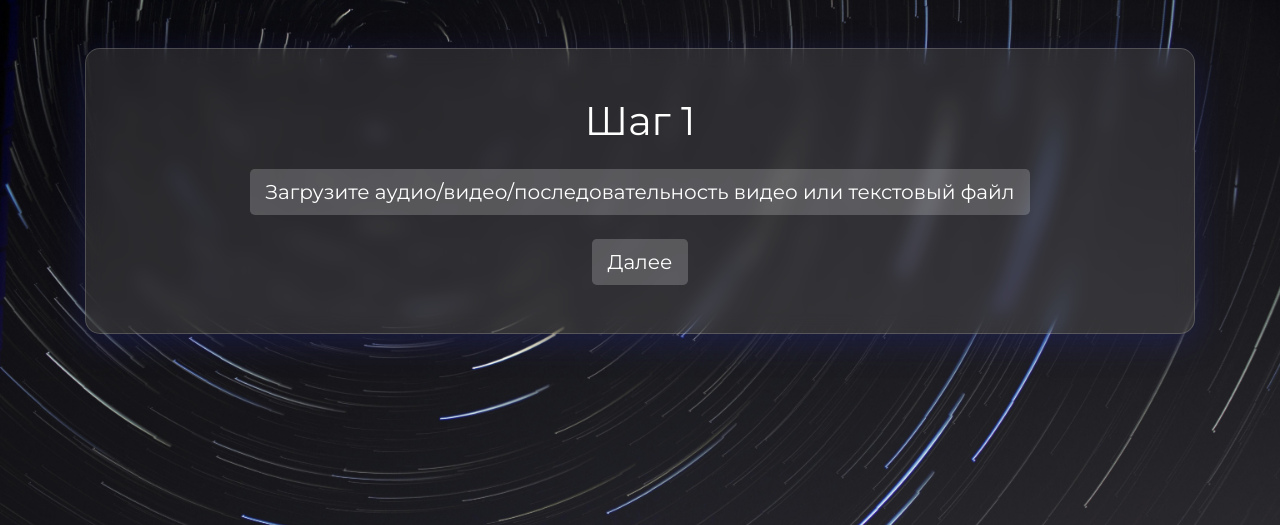
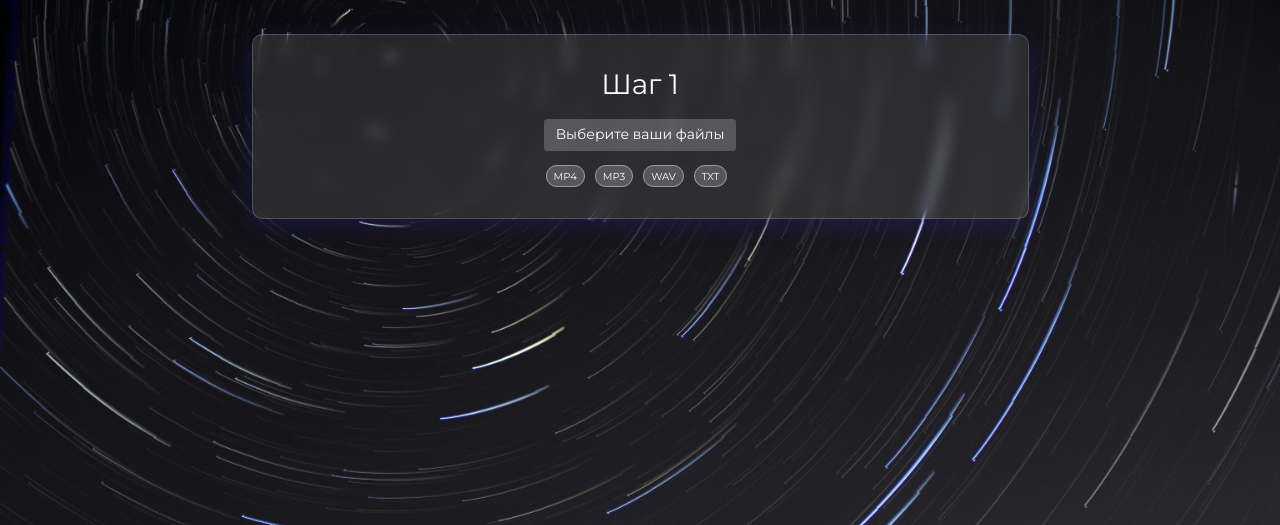
Before and after one commit to unrlight/Lecture-Summarizer-Py, a FastAPI app: page / in a window 1280 px wide. Shown: the top 525 px of the page. Run offline with FastAPI, Linux system fonts and the light colour scheme; some libraries are stand-ins or nearby versions.

Commit message:
chore: auto redirect to step 2; zoom to 0.7; minor ui improvents

```diff
--- a/static/css/styles.css
+++ b/static/css/styles.css
@@ -75,3 +75,22 @@ select.form-control option {
     color: #000;
     background-color: #fff;
 }
+
+.interface-wrapper {
+    zoom: 0.7;
+}
+
+
+.format-badges {
+    margin-top: 15px;
+}
+
+.badge-format {
+    background-color: rgba(255, 255, 255, 0.2);
+    color: #fff;
+    border: 1px solid rgba(255, 255, 255, 0.4);
+    border-radius: 20px;
+    padding: 5px 10px;
+    font-size: 0.9rem;
+    margin-right: 10px;
+}
--- a/templates/index.html
+++ b/templates/index.html
@@ -8,18 +8,33 @@
     <link href="https://fonts.googleapis.com/css?family=Montserrat&display=swap" rel="stylesheet">
 </head>
 <body>
+    <div class="interface-wrapper">
         <div class="container text-center mt-5">
             <div class="glass-card p-5">
                 <h1 class="mb-4">Шаг 1</h1>
-            <form action="/step2" enctype="multipart/form-data" method="post">
+                <form id="upload-form" action="/step2" enctype="multipart/form-data" method="post">
                     <div class="form-group">
                         <label class="btn btn-custom btn-lg">
-                        Загрузите аудио/видео/последовательность видео или текстовый файл
-                        <input type="file" name="files" accept=".mp3,.wav,.mp4,.txt" multiple hidden>
+                            Выберите ваши файлы
+                            <input
+                                type="file"
+                                name="files"
+                                accept=".mp3,.wav,.mp4,.txt"
+                                multiple
+                                hidden
+                                onchange="this.form.submit()"
+                            >
                         </label>
                     </div>
-                <button type="submit" class="btn btn-custom btn-lg">Далее</button>
+
+                    <div class="format-badges">
+                        <span class="badge-format">MP4</span>
+                        <span class="badge-format">MP3</span>
+                        <span class="badge-format">WAV</span>
+                        <span class="badge-format">TXT</span>
+                    </div>
                 </form>
+            </div>
         </div>
     </div>
 </body>
--- a/templates/step2.html
+++ b/templates/step2.html
@@ -8,6 +8,7 @@
     <link href="https://fonts.googleapis.com/css?family=Montserrat&display=swap" rel="stylesheet">
 </head>
 <body>
+    <div class="interface-wrapper">
         <div class="container mt-5">
             <div class="glass-card p-5">
                 <h1 class="text-center mb-4">Шаг 2</h1>
@@ -52,5 +53,6 @@
                 </form>
             </div>
         </div>
+    </div>
 </body>
 </html>
--- a/templates/step4.html
+++ b/templates/step4.html
@@ -10,6 +10,7 @@
     <script src="https://cdnjs.cloudflare.com/ajax/libs/html2pdf.js/0.10.1/html2pdf.bundle.min.js"></script>
 </head>
 <body>
+    <div class="interface-wrapper">
         <div class="container mt-5">
             <div class="glass-card p-5">
                 <h1 class="text-center mb-4">Шаг 4</h1>
@@ -19,6 +20,7 @@
                 </div>
                 <button class="btn btn-custom btn-lg btn-block" onclick="downloadPDF()">Скачать результат</button>
                 <a href="/reset" class="btn btn-custom btn-lg btn-block">На главную</a>
+            </div>
         </div>
     </div>
 
```
Also changed, not shown: templates/step3.html (+7 -5 lines). Lines whose indentation alone changed are shown as unchanged.
